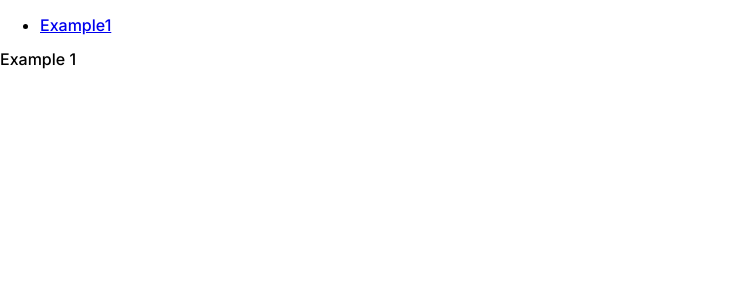
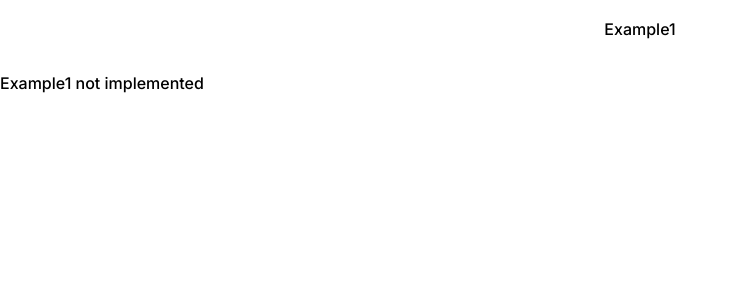
Before and after one commit to shravzzv/YT-video-The-useState-hook-explained, a React (Vite) app: page / in a window 1280 px wide. Shown: the top 300 px of the page, without its empty margins (0-737 px from the left). Built offline with nearby package versions, Linux system fonts and the light colour scheme.

Commit message:
feat: Add styles to Navbar

```diff
--- a/src/components/Navbar.jsx
+++ b/src/components/Navbar.jsx
@@ -1,3 +1,4 @@
+import '../styles/Navbar.css'
 import { Link } from 'react-router-dom'
 
 export default function Navbar() {
--- a/src/pages/Example1.jsx
+++ b/src/pages/Example1.jsx
@@ -4,7 +4,7 @@ export default function Example1() {
   return (
     <>
       <Navbar />
-      <p>Example 1</p>
+      <p>Example1 not implemented</p>
     </>
   )
 }
--- /dev/null
+++ b/src/styles/Navbar.css
@@ -0,0 +1,23 @@
+nav {
+  padding: 20px 0;
+  position: sticky;
+  top: 0;
+  backdrop-filter: blur(20px);
+  z-index: 2;
+
+  ul {
+    list-style-type: none;
+    margin: 0;
+    padding: 0;
+    display: flex;
+    align-items: center;
+    justify-content: space-evenly;
+
+    li {
+      a {
+        color: inherit;
+        text-decoration: none;
+      }
+    }
+  }
+}
```
